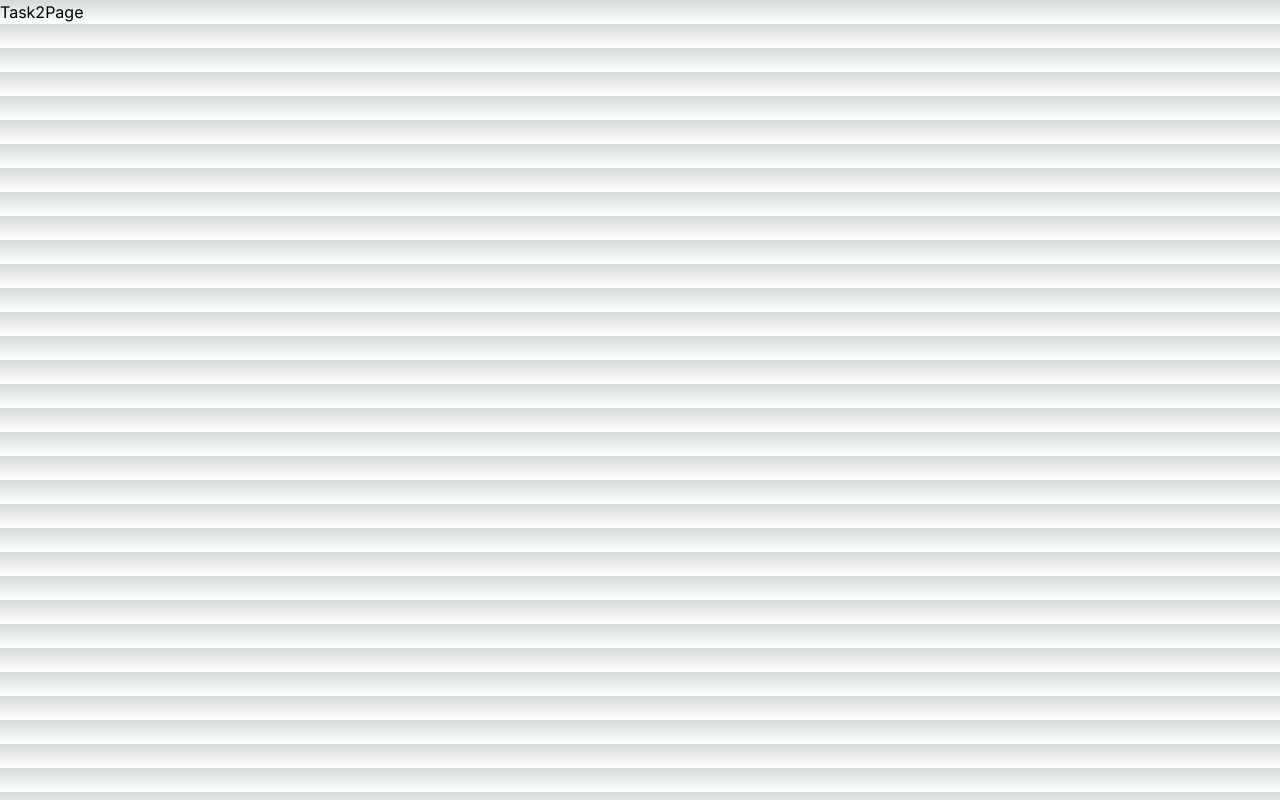
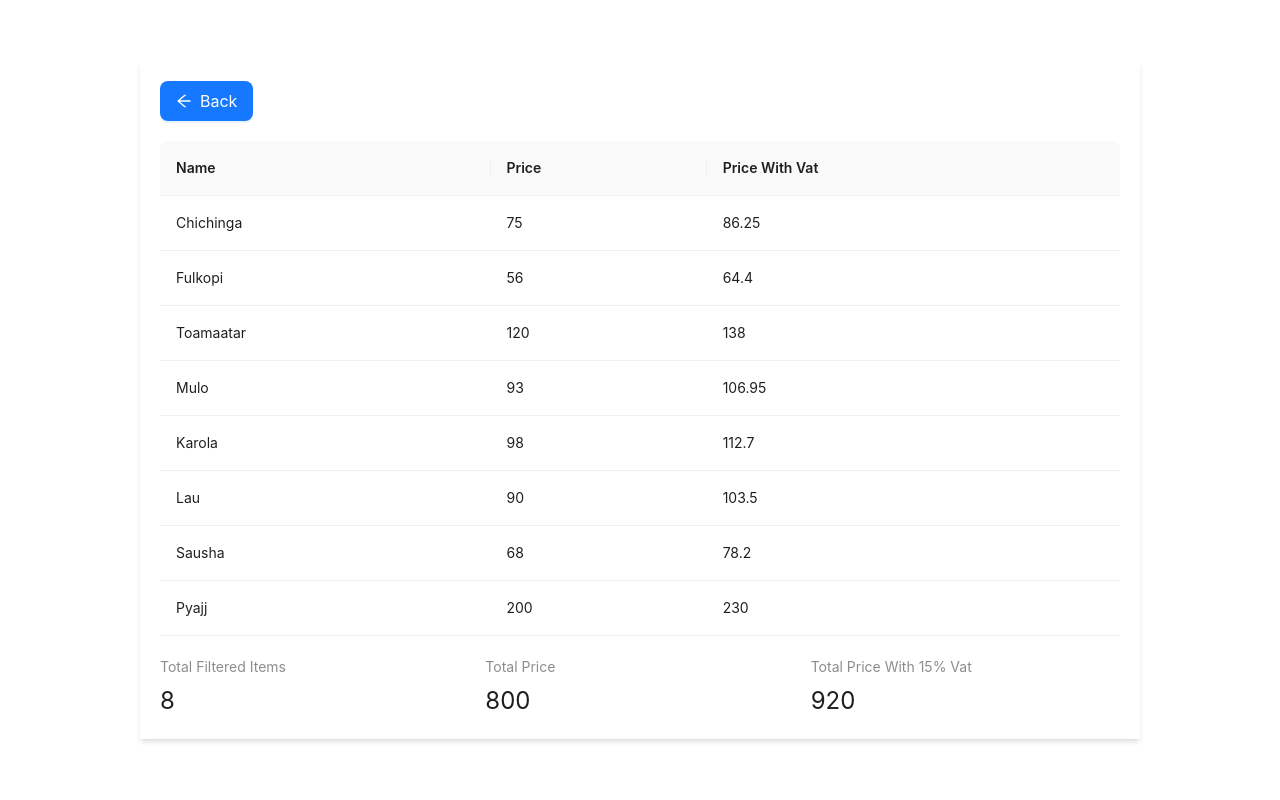
Before and after one commit to Mir-Labib-Hossain/projects-3-in-1, a Next.js app: page /task-2 in a window 1280 px wide. Built offline with nearby package versions, Linux system fonts and the light colour scheme.

Commit message:
Project-2 completed

```diff
--- a/app/layout.tsx
+++ b/app/layout.tsx
@@ -16,7 +16,11 @@ export default function RootLayout({
 }>) {
   return (
     <html lang="en">
-      <body className={inter.className}>{children}</body>
+      <body className={inter.className}>
+        <div className="h-screen w-screen flex justify-center items-center bg-white">
+          <div className="flex flex-col gap-5 w-[1000px] shadow-md p-5">{children}</div>
+        </div>
+      </body>
     </html>
   );
 }
--- a/app/page.tsx
+++ b/app/page.tsx
@@ -5,8 +5,7 @@ import Link from "next/link";
 
 export default function Home() {
   return (
-    <div className="h-screen w-screen flex justify-center items-center bg-white">
-      <div className="flex flex-col justify-center items-center gap-5 w-96 bg-slate-400 p-5 rounded-md">
+    <>
       <Link href="/task-1" className="w-full">
         <Button size="large" type="primary" icon={<SearchOutlined />} block>
           Task - 01 : Form Validation
@@ -22,7 +21,6 @@ export default function Home() {
           Task - 01 : Movie
         </Button>
       </Link>
-      </div>
-    </div>
+    </>
   );
 }
--- a/app/task-1/layout.tsx
+++ b/app/task-1/layout.tsx
@@ -1,7 +1,4 @@
 import ReduxProvider from "@/redux/provider";
-import { ArrowLeftOutlined } from "@ant-design/icons";
-import { Button } from "antd";
-import { useRouter } from "next/navigation";
 import React from "react";
 
 type Props = {
@@ -9,17 +6,7 @@ type Props = {
 };
 
 const Task1Layout = ({ children }: Props) => {
-
-  return (
-    <ReduxProvider>
-      <div className="h-screen w-screen flex justify-center items-center bg-white">
-        <div className="flex flex-col gap-5 w-[1000px] shadow-md p-5">
-
-          {children}
-        </div>
-      </div>
-    </ReduxProvider>
-  );
+  return <ReduxProvider>{children}</ReduxProvider>;
 };
 
 export default Task1Layout;
--- a/app/task-2/page.tsx
+++ b/app/task-2/page.tsx
@@ -1,11 +1,69 @@
-import React from 'react'
+import { ArrowLeftOutlined } from "@ant-design/icons";
+import { Button, Statistic, Table } from "antd";
+import Link from "next/link";
 
-type Props = {}
+const Task2Page = () => {
+  const addVat = (price: number) => {
+    return (15 / 100) * price + price;
+  };
 
-const Task2Page = (props: Props) => {
+  const list = [
+    { name: "Jhinga", price: 42 },
+    { name: "Chichinga", price: 75 },
+    { name: "Fulkopi", price: 56 },
+    { name: "Aloo", price: 40 },
+    { name: "Toamaatar", price: 120 },
+    { name: "Mulo", price: 93 },
+    { name: "Karola", price: 98 },
+    { name: "Lau", price: 90 },
+    { name: "Kumro", price: 35 },
+    { name: "Sausha", price: 68 },
+    { name: "Pyajj", price: 200 },
+  ];
+
+  const listWithVat = list.map(({ name, price }) => ({
+    name,
+    price,
+    priceWithVat: addVat(price),
+  }));
+
+  const filteredList = listWithVat.filter(({ priceWithVat }) => priceWithVat > 50);
+
+  const totalPrice = filteredList.reduce((total, { price }) => total + price, 0);
+  const totalPriceWithVat = filteredList.reduce((total, { priceWithVat}) => total + priceWithVat, 0);
+
   return (
-    <div>Task2Page</div>
-  )
-}
+    <>
+      <Link href="/">
+        <Button size="large" type="primary" icon={<ArrowLeftOutlined />} className="w-fit">
+          Back
+        </Button>
+      </Link>
+      <Table dataSource={filteredList} columns={columns} rowKey="name" pagination={false} />
+      <div className="grid grid-cols-3 gap-4">
+        <Statistic title="Total Filtered Items" value={filteredList.length} />
+        <Statistic title="Total Price" value={totalPrice} />
+        <Statistic title="Total Price With 15% Vat" value={totalPriceWithVat} />
+      </div>
+    </>
+  );
+};
 
-export default Task2Page
+export default Task2Page;
+const columns = [
+  {
+    title: "Name",
+    dataIndex: "name",
+    key: "name",
+  },
+  {
+    title: "Price",
+    dataIndex: "price",
+    key: "price",
+  },
+  {
+    title: "Price With Vat",
+    dataIndex: "priceWithVat",
+    key: "priceWithVat",
+  },
+];
```
Also changed, not shown: app/task-1/appointment-list/page.tsx (+9 -9 lines). Lines whose indentation alone changed are shown as unchanged.
